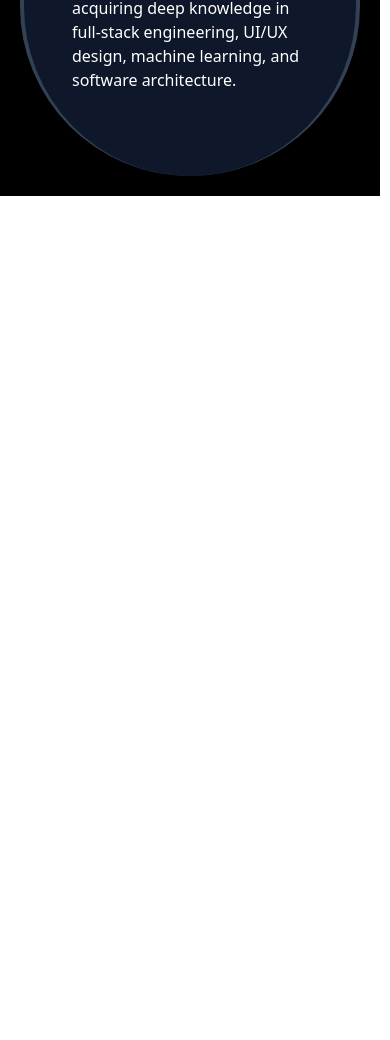
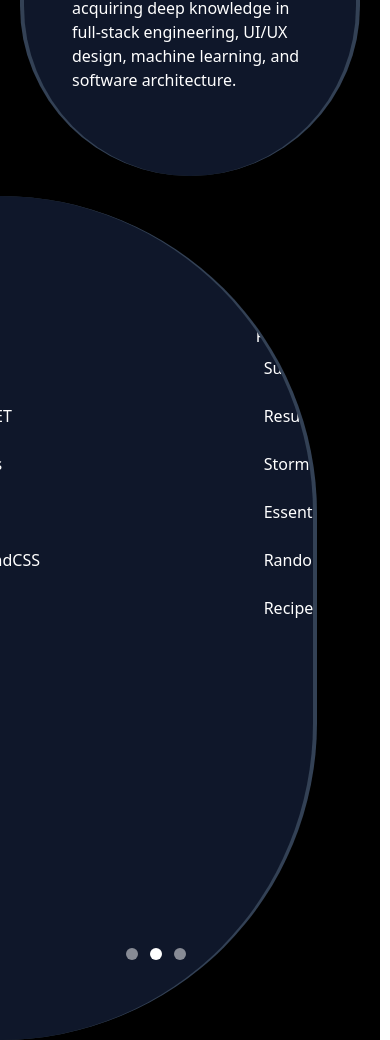
Before and after one commit to ZachariahWard/zack-wards-resume, a Next.js app: page / in a window 390 px wide. Shown: the part 820-1860 px from the top of the page. Before the commit the page ends 1016 px from the top, so only its background shows below. Built offline with nearby package versions, Linux system fonts and the light colour scheme.

Commit message:
side bar now mobile friendly
added min height to side carousel

```diff
--- a/components/SideCarousel.tsx
+++ b/components/SideCarousel.tsx
@@ -42,7 +42,7 @@ function SideCarousel({ setIsOpen, isOpen }: SideCarouselProps) {
       leftControl
       rightControl
       pauseOnHover
-      className="rounded-r-[1000px]"
+      className="rounded-r-[1000px] h-screen min-h-[550px]"
       theme={sideCarouselTheme}
     >
       {
```
